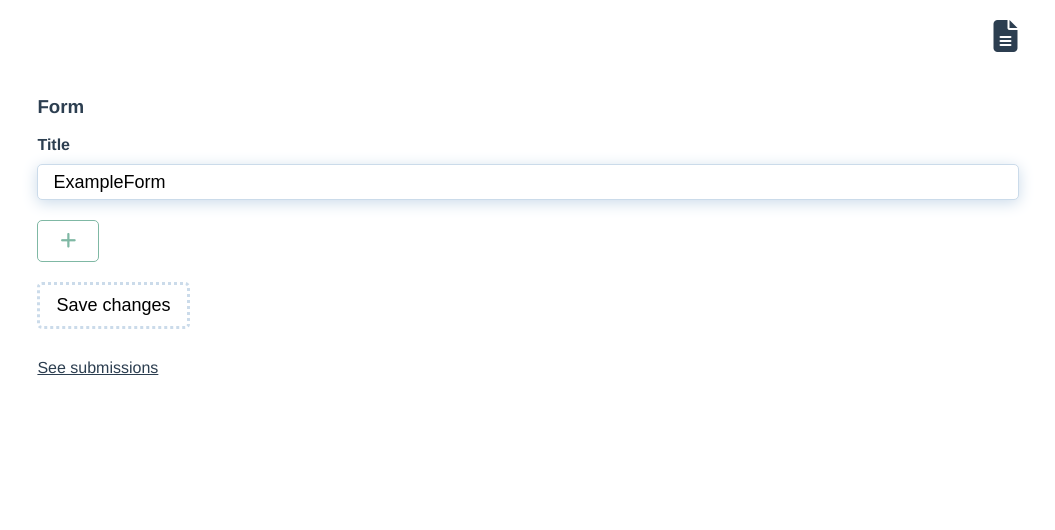
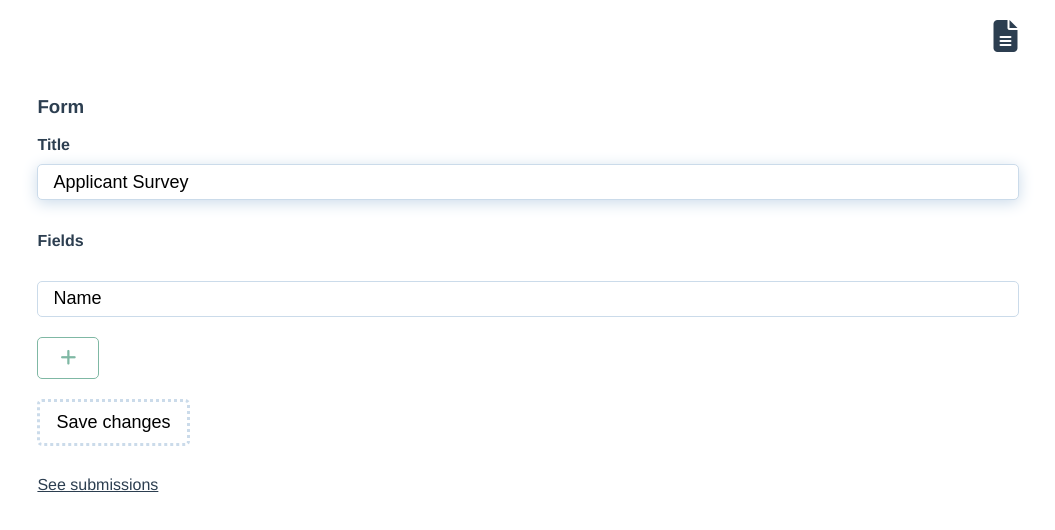
Before and after one commit to wurde/formlight, a Vue app in the folder client/: page / in a window 1280 px wide. Shown: the top 530 px of the page, without its empty margins (112-1167 px from the left). Built offline with nearby package versions, Linux system fonts and the light colour scheme.

Commit message:
Render fields

```diff
--- a/client/src/components/Form.vue
+++ b/client/src/components/Form.vue
@@ -6,10 +6,16 @@
       <div v-show="error" class="errors">{{error}}</div>
       <div v-show="alert" class="alert">{{alert}}</div>
 
-      <form @submit.prevent="submit">
+      <form @submit.prevent="submitUpdateForm">
         <div class="form-group">
           <label for="form-title" v-bind:class="{ 'text-danger':  hasError}">Title</label>
           <input id="form-title" type="text" name="title" v-bind:class="{ 'input-danger': hasError }" v-model="title" autofocus />
+        </div>
+
+        <h4>Fields</h4>
+
+        <div v-for="(field, index) in fields" v-bind:key="fieldName(field.label)" class="form-group">
+          <input v-bind:id="'field-' + index" v-bind:type="field.type" v-bind:name="fieldName(field.label)" v-bind:value="field.label" v-bind:class="{ 'input-danger': hasError }" />
         </div>
 
         <div class="row">
@@ -26,6 +32,20 @@
 
     <div v-show="!isEditing" class="display">
       <h3>{{title}}</h3>
+
+      <div v-show="error" class="errors">{{error}}</div>
+      <div v-show="alert" class="alert">{{alert}}</div>
+
+      <form @submit.prevent="submitForm">
+        <div v-for="(field, index) in fields" v-bind:key="fieldName(field.label)" class="form-group">
+          <label v-bind:for="'field-' + index" v-bind:class="{ 'text-danger':  hasError}">{{ field.label }}</label>
+          <input v-bind:id="'field-' + index" v-bind:type="field.type" v-bind:name="fieldName(field.label)" v-bind:class="{ 'input-danger': hasError }" />
+        </div>
+
+        <button type="submit" class="btn-submit">
+          Submit
+        </button>
+      </form>
     </div>
 
     <nav>
@@ -44,7 +64,8 @@ export default {
   props: ['isEditing'],
   data: function() {
     return {
-      title: 'ExampleForm',
+      title: 'Applicant Survey',
+      fields: [{ 'type': 'text', 'label': 'Name' }],
       error: null,
       alert: null
     }
@@ -52,11 +73,17 @@ export default {
   computed: {
     hasError: function() {
       return this.error !== null ? true : false;
+    },
+    fieldID: function() {
+      return `field-${ this.index }`
     }
   },
   methods: {
-    submit: function() {
-      axios.post(backendURL + '/forms', { title: this.title })
+    submitUpdateForm: function() {
+      axios.post(backendURL + '/forms', {
+        title: this.title,
+        fields_json: this.fields_json,
+      })
       .then(() => {
         this.error = null
         this.alert = 'Successfully saved changes.'
@@ -67,8 +94,29 @@ export default {
         this.error = `Error: ${res.data.message}`;
       })
     },
-    addField: function(e) {
-      alert(e.target.tagName)
+    submitForm: function() {
+      axios.post(backendURL + '/forms/1/submissions', {
+        form_title: this.form_title,
+        fields_json: this.fields_json,
+        answers_json: this.answers_json,
+      })
+      .then(() => {
+        this.error = null
+        this.alert = 'Successfully saved changes.'
+      })
+      .catch(err => {
+        const res = err.response;
+        this.alert = null
+        this.error = `Error: ${res.data.message}`;
+      })
+    },
+    addField: function() {
+      this.fields = this.fields.push({
+        'type': 'text', 'label': 'Hello'
+      })
+    },
+    fieldName: function(label) {
+      return label.replace(' ', '-').toLowerCase()
     }
   }
 }
```
